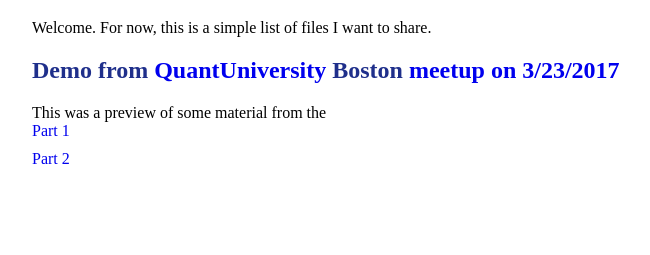
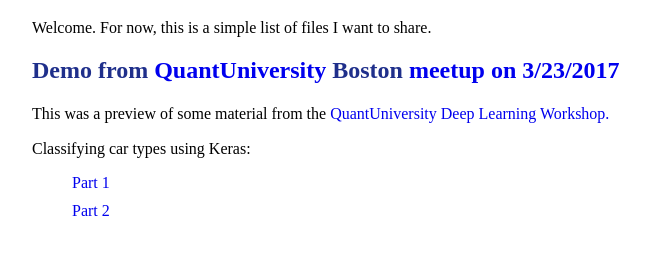
Before and after one commit to shnayder/shnayder.github.io, a plain HTML site: page index.html in a window 1280 px wide. Shown: the part 79-334 px from the top of the page, without its empty margins (208-858 px from the left). Drawn offline with Linux system fonts and the light colour scheme.

Commit message:
fix missing quote

```diff
--- a/index.html
+++ b/index.html
@@ -16,10 +16,10 @@
 
 <h2>Demo from <a href="http://analyticscertificate.com/">QuantUniversity</a> Boston <a href="https://www.meetup.com/QuantUniversity-Meetup/events/238598587/">meetup on 3/23/2017</a></h2>
 
-This was a preview of some material from the <a href="http://www.analyticscertificate.com/DeepLearning/>QuantUniversity Deep Learning Workshop.</a>
+<p>This was a preview of some material from the <a href="http://www.analyticscertificate.com/DeepLearning/">QuantUniversity Deep Learning Workshop.</a>
+</p>
 
-
-Classifying car types using Keras:
+<p>Classifying car types using Keras:</p>
 
 <ul>
   <li><a href="deep-learning/10-cars.html">Part 1</a></li>
```
